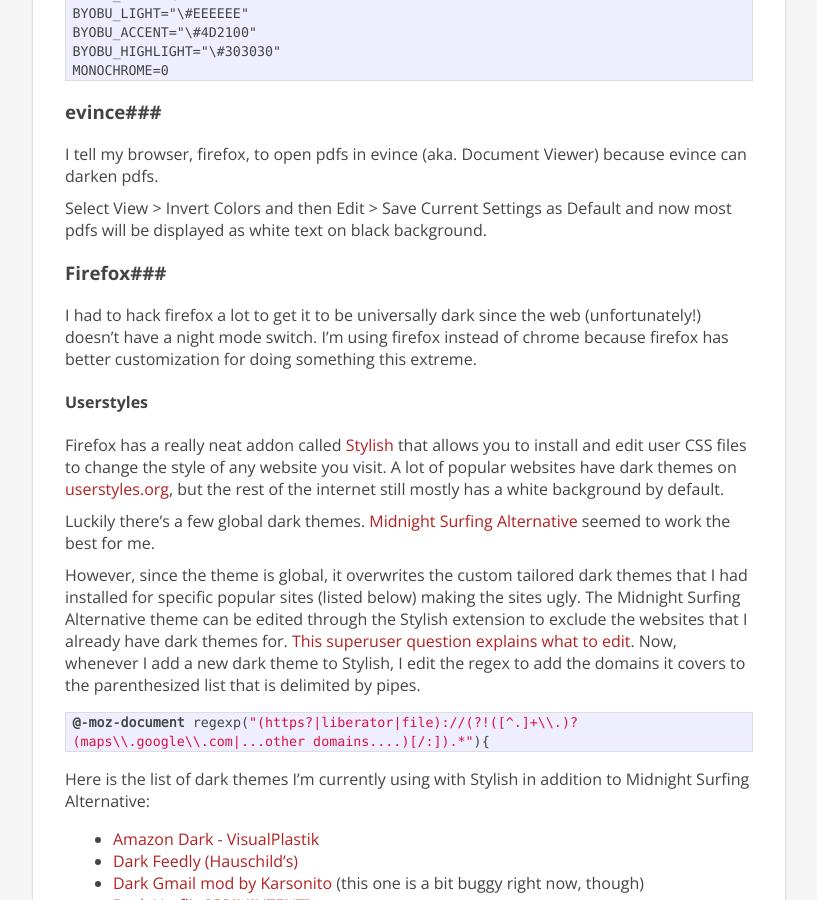
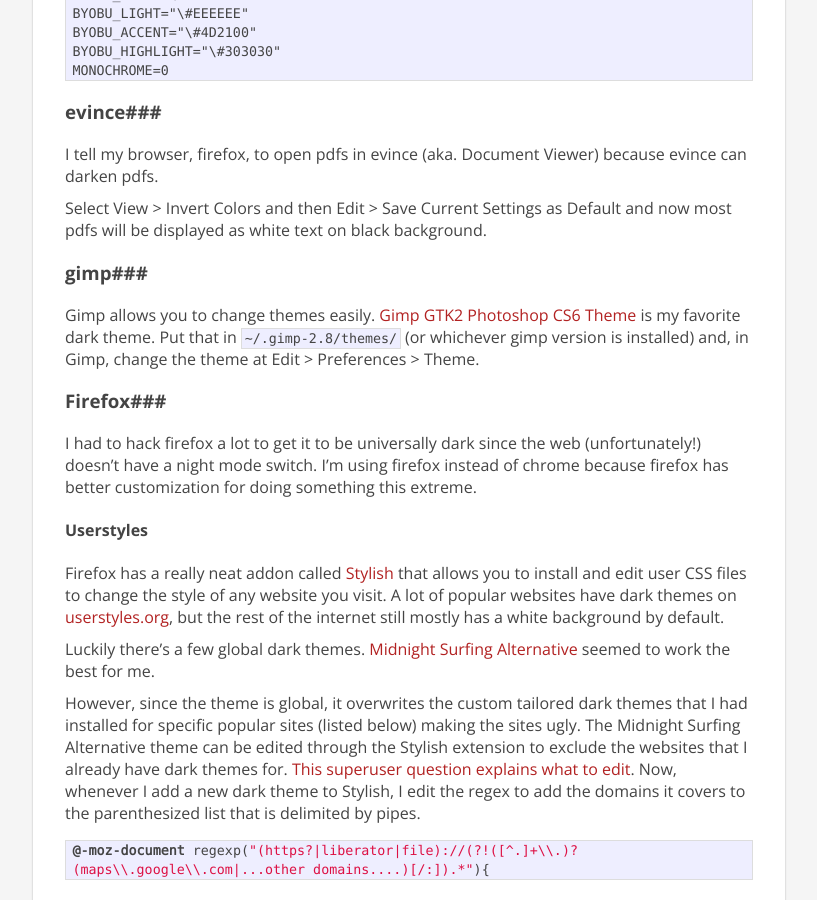
Before and after one commit to thallada/thallada.github.io, a Jekyll site: the page built from _posts/2015-06-03-midnight-desktop.md, in a window 1280 px wide and 900 px high, scrolled down 1493 px. Shown: the whole window, without its empty margins (231-1048 px from the left). Built offline with Jekyll 4.4.1, drawn with Linux system fonts in a browser that asks for light colours; Markdown is read by kramdown in place of the engine named in the settings.

Commit message:
Add section on Gimp

```diff
--- a/_posts/2015-06-03-midnight-desktop.md
+++ b/_posts/2015-06-03-midnight-desktop.md
@@ -104,6 +104,13 @@
 
 Select View > Invert Colors and then Edit > Save Current Settings as Default and
 now most pdfs will be displayed as white text on black background.
+
+###gimp###
+
+Gimp allows you to change themes easily. [Gimp GTK2 Photoshop CS6
+Theme](http://gnome-look.org/content/show.php?content=160952) is my favorite
+dark theme. Put that in `~/.gimp-2.8/themes/` (or whichever gimp version is
+installed) and, in Gimp, change the theme at Edit > Preferences > Theme.
 
 ###Firefox###
 
```
